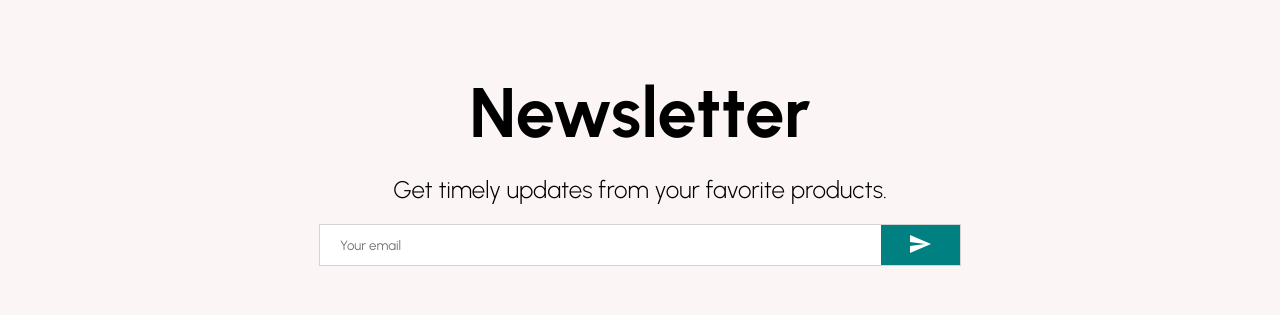
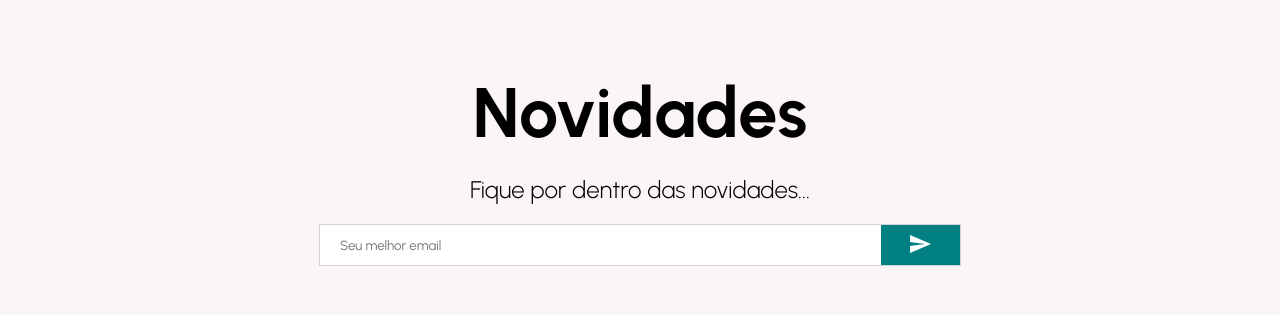
Before and after one commit to TaylorLia/trab_segunda, a React (Create React App) app in the folder app/: page / in a window 1280 px wide. Shown: the part 808-1123 px from the top of the page. Built offline with nearby package versions, Linux system fonts and the light colour scheme; no server answers.

Commit message:
Ajustado novidades

```diff
--- a/app/src/components/Newsletter.jsx
+++ b/app/src/components/Newsletter.jsx
@@ -49,10 +49,10 @@ const Button = styled.button`
 const Newsletter = () => {
   return (
     <Container>
-      <Title>Newsletter</Title>
-      <Desc>Get timely updates from your favorite products.</Desc>
+      <Title>Novidades</Title>
+      <Desc>Fique por dentro das novidades...</Desc>
       <InputContainer>
-        <Input placeholder="Your email" />
+        <Input placeholder="Seu melhor email" />
         <Button>
           <Send />
         </Button>
```
